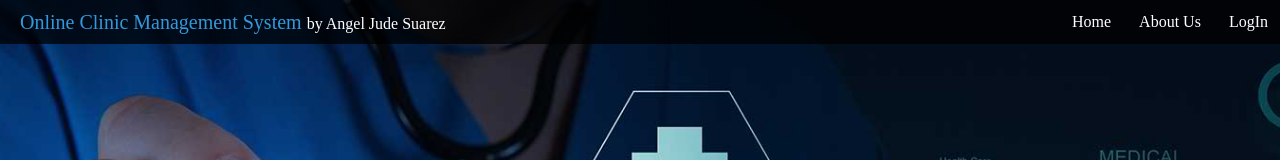
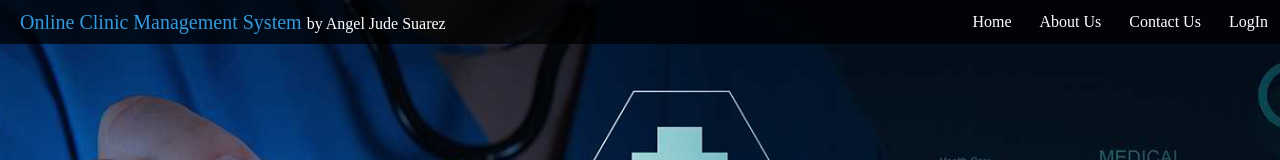
Before and after one commit to suarezangeljude11/suarezangeljude11.github.io, a plain HTML site: page login.html in a window 1280 px wide. Shown: the top 160 px of the page. Drawn offline with Linux system fonts and the light colour scheme.

Commit message:
Update login.html

```diff
--- a/login.html
+++ b/login.html
@@ -10,6 +10,7 @@
 				<div class="logo"><a href="index.html">Online Clinic Management System <span>by Angel Jude Suarez</span></a></div>
 				<a href="index.html" class="navbar">Home</a>
 					<a href="about.html" class="navbar">About Us</a>
+				<a href="contact.html" class="navbar">Contact Us</a>
 					<a href="login.html" class="navbar">LogIn</a>
 			</header>
 
```
